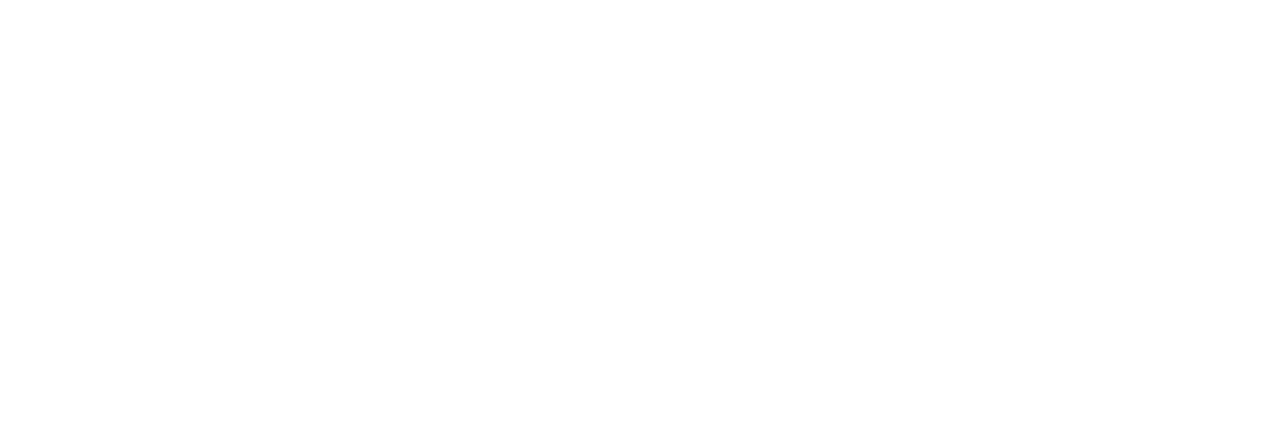
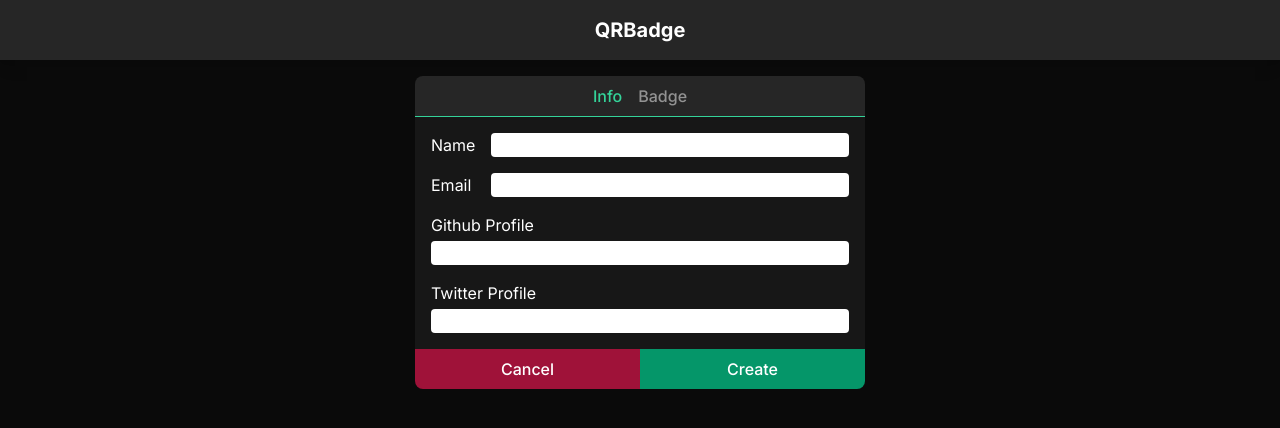
Before and after one commit to wendell-kenneddy/qrbadge, a website built with Vite: page index.html in a window 1280 px wide. Built offline with nearby package versions, Linux system fonts and the light colour scheme.

Commit message:
feat(html): add form and its styles

```diff
--- a/index.html
+++ b/index.html
@@ -3,11 +3,69 @@
   <head>
     <meta charset="UTF-8" />
     <meta name="viewport" content="width=device-width, initial-scale=1.0" />
+    <link rel="preconnect" href="https://fonts.googleapis.com" />
+    <link rel="preconnect" href="https://fonts.gstatic.com" crossorigin />
+    <link
+      href="https://fonts.googleapis.com/css2?family=Inter:wght@100..900&display=swap"
+      rel="stylesheet"
+    />
     <link rel="icon" type="image/svg+xml" href="/vite.svg" />
     <title>QRBadge</title>
   </head>
 
-  <body>
+  <body class="bg-neutral-950 text-white font-['Inter']">
+    <header class="w-full py-4 flex items-center justify-center bg-neutral-800 shadow-lg">
+      <h1 class="text-xl font-bold">QRBadge</h1>
+    </header>
+
+    <main class="w-[90vw] max-w-[450px] mt-4 mx-auto">
+      <div
+        id="tabs"
+        class="w-full flex items-center justify-center gap-4 py-2 px-4 bg-neutral-800 rounded-t-lg border-b border-emerald-400"
+      >
+        <button class="font-medium text-emerald-400 opacity-100">Info</button>
+        <button class="font-medium opacity-50 hover:opacity-100">Badge</button>
+      </div>
+
+      <form action="#">
+        <div class="flex flex-col items-start gap-4 p-4 bg-neutral-900">
+          <div class="w-full flex items-center justify-between gap-4">
+            <label for="name" class="min-w-11">Name</label>
+            <input type="text" id="name" class="w-full px-1 text-black rounded" required />
+          </div>
+
+          <div class="w-full flex items-center justify-between gap-4">
+            <label for="email" class="min-w-11">Email</label>
+            <input type="email" id="email" class="w-full px-1 text-black rounded" required />
+          </div>
+
+          <div class="flex flex-col items-start gap-1 w-full">
+            <label for="github">Github Profile</label>
+            <input type="text" id="github" class="w-full px-1 text-black rounded" required />
+          </div>
+
+          <div class="flex flex-col items-start gap-1 w-full">
+            <label for="twitter">Twitter Profile</label>
+            <input type="text" id="twitter" class="w-full px-1 text-black rounded" />
+          </div>
+        </div>
+
+        <div class="w-full flex items-center rounded-b-lg">
+          <button
+            class="w-1/2 py-2 font-medium bg-rose-800 rounded-bl-lg hover:bg-rose-600 transition-colors"
+          >
+            Cancel
+          </button>
+
+          <button
+            class="w-1/2 py-2 font-medium bg-emerald-600 rounded-br-lg hover:bg-emerald-400 transition-colors"
+          >
+            Create
+          </button>
+        </div>
+      </form>
+    </main>
+
     <script type="module" src="/src/main.ts"></script>
   </body>
 </html>
```
